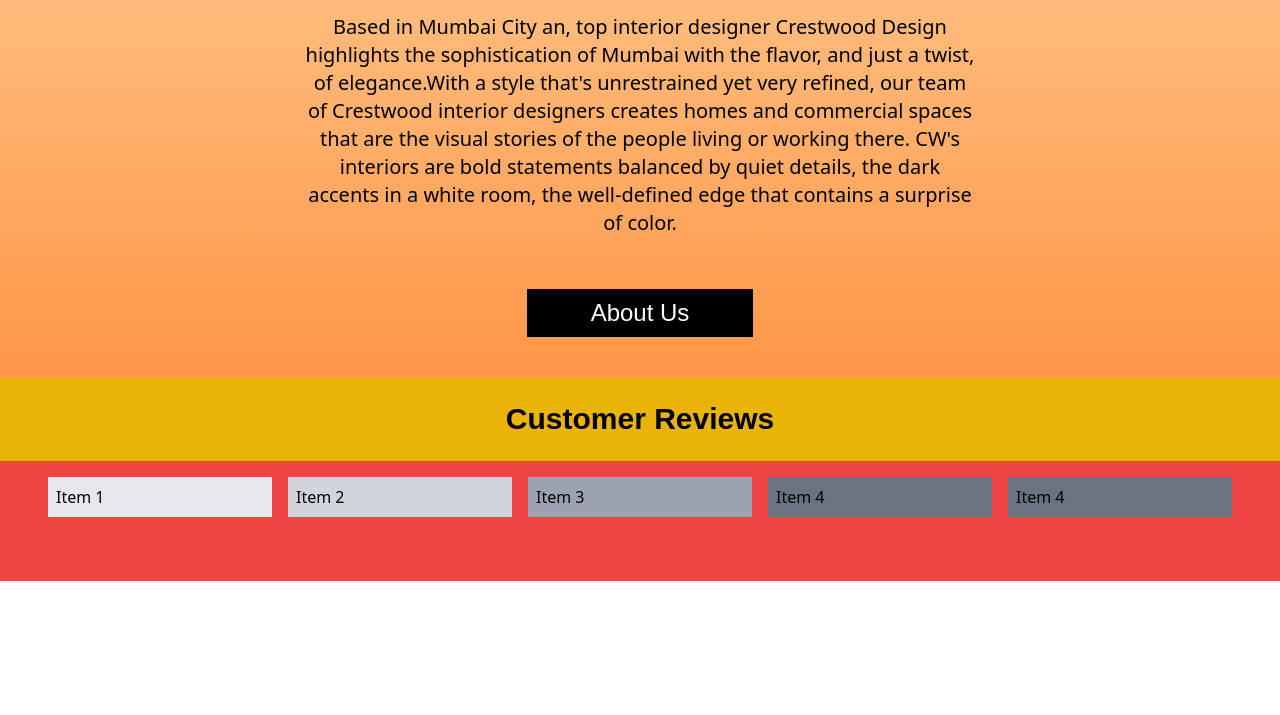
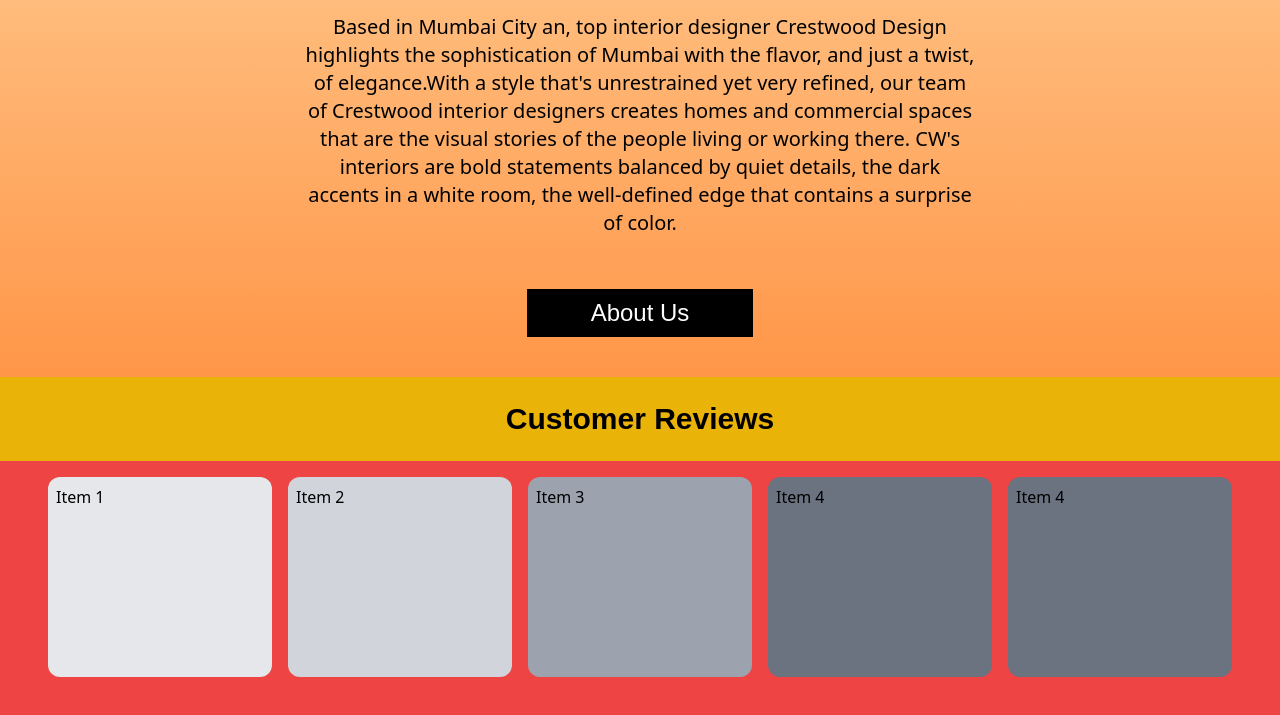
Before and after one commit to Adnanqureshiofficial/CrestWood-2.0, a website: page index.html in a window 1280 px wide. Shown: the part 2503-3218 px from the top of the page. Before the commit the page ends 3084 px from the top, so only its background shows below. Drawn offline with Linux system fonts and the light colour scheme; grey boxes are pictures that could not be loaded; a web font is replaced by a local one.

Commit message:
review create

```diff
--- a/index.html
+++ b/index.html
@@ -184,13 +184,13 @@
     <section class="w-full min-h-[0] ">
         <div class="bg-yellow-500 p-4 md:p-6 md:text-3xl font-Italiana text-center font-bold"><h2>Customer Reviews</h2></div>
 
-        <div class=" w-full min-h-0 bg-red-500 px-8 md:px-12 py-16 pt-4 flex flex-wrap gap-x-4 gap-y-4 " >
+        <div class=" w-full min-h-0 bg-red-500 px-8 md:px-12 py-16 pt-4 flex flex-wrap gap-x-4 gap-y-4 justify-center" >
 
-                <div class="w-[200px] max-w-  flex-grow p-2 bg-gray-200">Item 1</div>
-                <div class="w-[200px] max-w-[250px] flex-grow p-2 bg-gray-300">Item 2</div>
-                <div class="w-[200px] max-w-[250px] flex-grow p-2 bg-gray-400">Item 3</div>
-                <div class="w-[200px] max-w-[250px] flex-grow p-2 bg-gray-500">Item 4</div>
-                <div class="w-[200px] max-w-[250px] flex-grow p-2 bg-gray-500">Item 4</div>
+                <div class="w-[200px] min-h-[200px] max-w-[250px]    flex-grow p-2 bg-gray-200 rounded-xl">Item 1</div>
+                <div class="w-[200px] min-h-[200px] max-w-[250px] flex-grow p-2 bg-gray-300 rounded-xl">Item 2</div>
+                <div class="w-[200px] min-h-[200px] max-w-[250px] flex-grow p-2 bg-gray-400 rounded-xl">Item 3</div>
+                <div class="w-[200px] min-h-[200px] max-w-[250px] flex-grow p-2 bg-gray-500 rounded-xl">Item 4</div>
+                <div class="w-[200px]  min-h-[200px] max-w-[250px] flex-grow p-2 bg-gray-500 rounded-xl">Item 4</div>
 
 
         </div>
```
Also changed, not shown: src/output.css.
